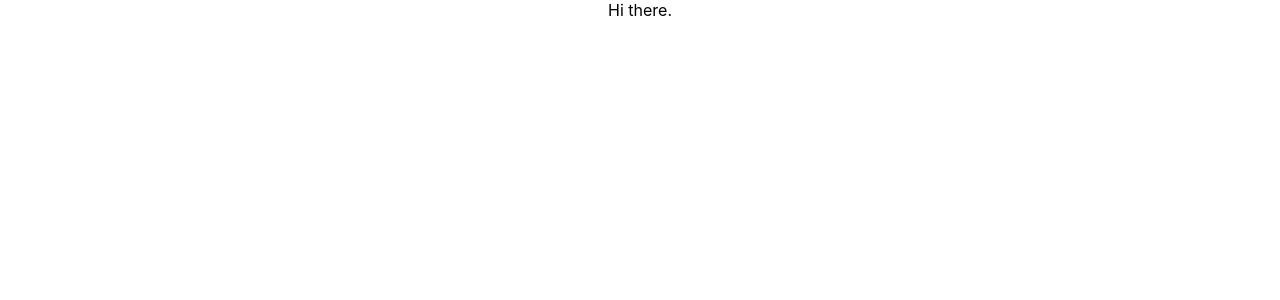
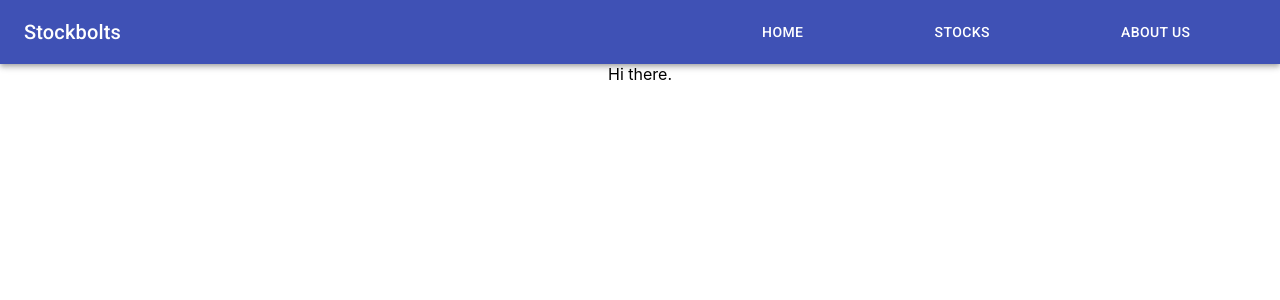
Before and after one commit to milosbunijevac/stockmonitoring_ui, a React (Create React App) app: page / in a window 1280 px wide. Shown: the top 300 px of the page. Built offline with nearby package versions, Linux system fonts and the light colour scheme.

Commit message:
Added material ui as well as header

```diff
--- a/package.json
+++ b/package.json
@@ -3,6 +3,8 @@
   "version": "0.1.0",
   "private": true,
   "dependencies": {
+    "@material-ui/core": "^4.11.3",
+    "@material-ui/icons": "^4.11.2",
     "@testing-library/jest-dom": "^5.11.9",
     "@testing-library/react": "^11.2.5",
     "@testing-library/user-event": "^12.7.1",
--- a/public/index.html
+++ b/public/index.html
@@ -15,6 +15,11 @@
       user's mobile device or desktop. See https://developers.google.com/web/fundamentals/web-app-manifest/
     -->
     <link rel="manifest" href="%PUBLIC_URL%/manifest.json" />
+    <link
+      rel="stylesheet"
+      href="https://fonts.googleapis.com/css?family=Roboto:300,400,500,700&display=swap"
+    />
+
     <!--
       Notice the use of %PUBLIC_URL% in the tags above.
       It will be replaced with the URL of the `public` folder during the build.
@@ -24,7 +29,7 @@
       work correctly both with client-side routing and a non-root public URL.
       Learn how to configure a non-root public URL by running `npm run build`.
     -->
-    <title>React App</title>
+    <title>Stockbolts</title>
   </head>
   <body>
     <noscript>You need to enable JavaScript to run this app.</noscript>
--- /dev/null
+++ b/src/components/Header/Header.css
@@ -0,0 +1,7 @@
+.Header {
+  text-align: center;
+}
+
+Button {
+  flex-grow: 0.2;
+}
--- /dev/null
+++ b/src/components/Header/Header.tsx
@@ -0,0 +1,40 @@
+import React from "react";
+import { makeStyles } from "@material-ui/core/styles";
+import AppBar from "@material-ui/core/AppBar";
+import Toolbar from "@material-ui/core/Toolbar";
+import Typography from "@material-ui/core/Typography";
+import Button from "@material-ui/core/Button";
+import "./Header.css";
+
+const useStyles = makeStyles((theme) => ({
+  root: {
+    flexGrow: 1,
+  },
+  menuButton: {
+    marginRight: theme.spacing(2),
+  },
+  title: {
+    flexGrow: 1,
+  },
+}));
+
+const Header: React.FC = () => {
+  const classes = useStyles();
+
+  return (
+    <div className={classes.root}>
+      <AppBar position="static">
+        <Toolbar>
+          <Typography variant="h6" className={classes.title}>
+            Stockbolts
+          </Typography>
+          <Button color="inherit">Home</Button>
+          <Button color="inherit">Stocks</Button>
+          <Button color="inherit">About Us</Button>
+        </Toolbar>
+      </AppBar>
+    </div>
+  );
+};
+
+export default Header;
--- a/src/index.tsx
+++ b/src/index.tsx
@@ -2,9 +2,11 @@ import React from "react";
 import ReactDOM from "react-dom";
 import "./index.css";
 import App from "./components/App/App";
+import Header from "./components/Header/Header";
 
 ReactDOM.render(
   <React.StrictMode>
+    <Header />
     <App />
   </React.StrictMode>,
   document.getElementById("root")
```
Also changed, not shown: src/components/App/Header/Header.tsx (deleted, +0 -7 lines), 1 other file (tests, documents, lock files or other folders).
